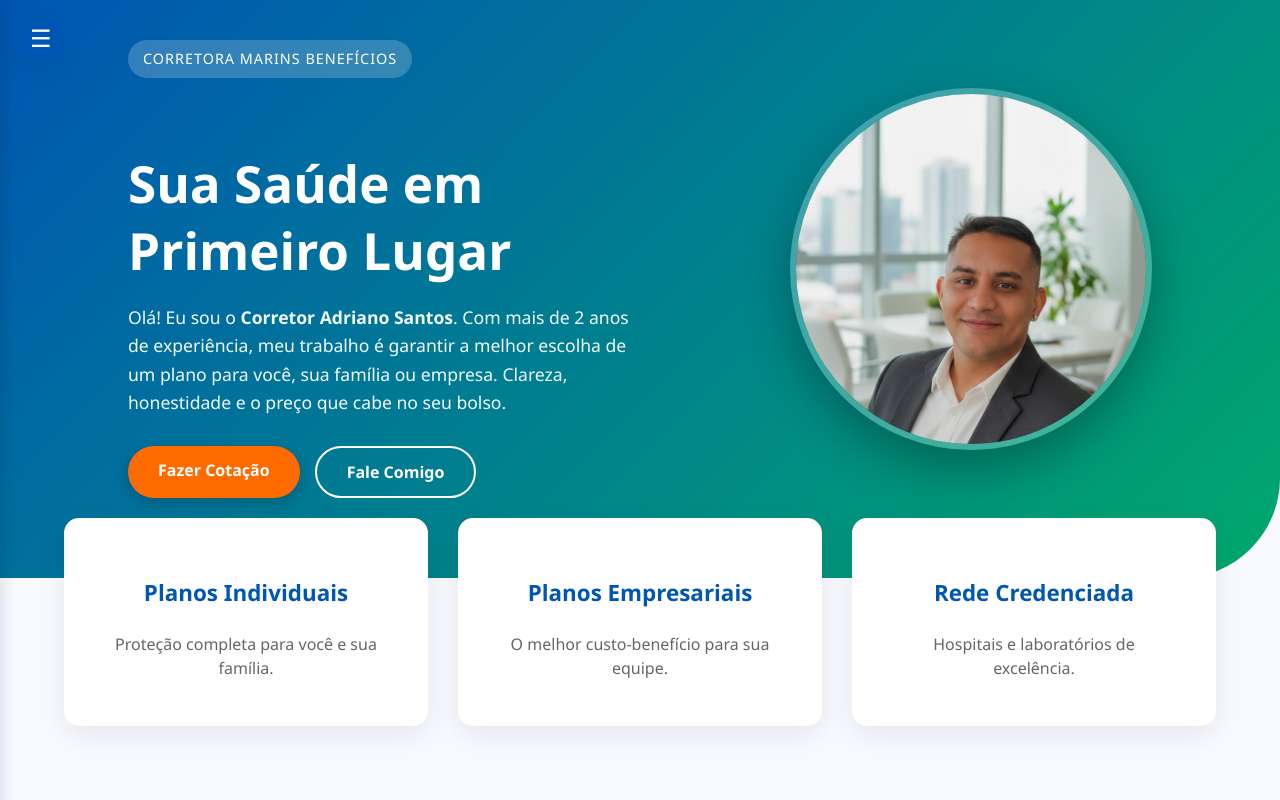
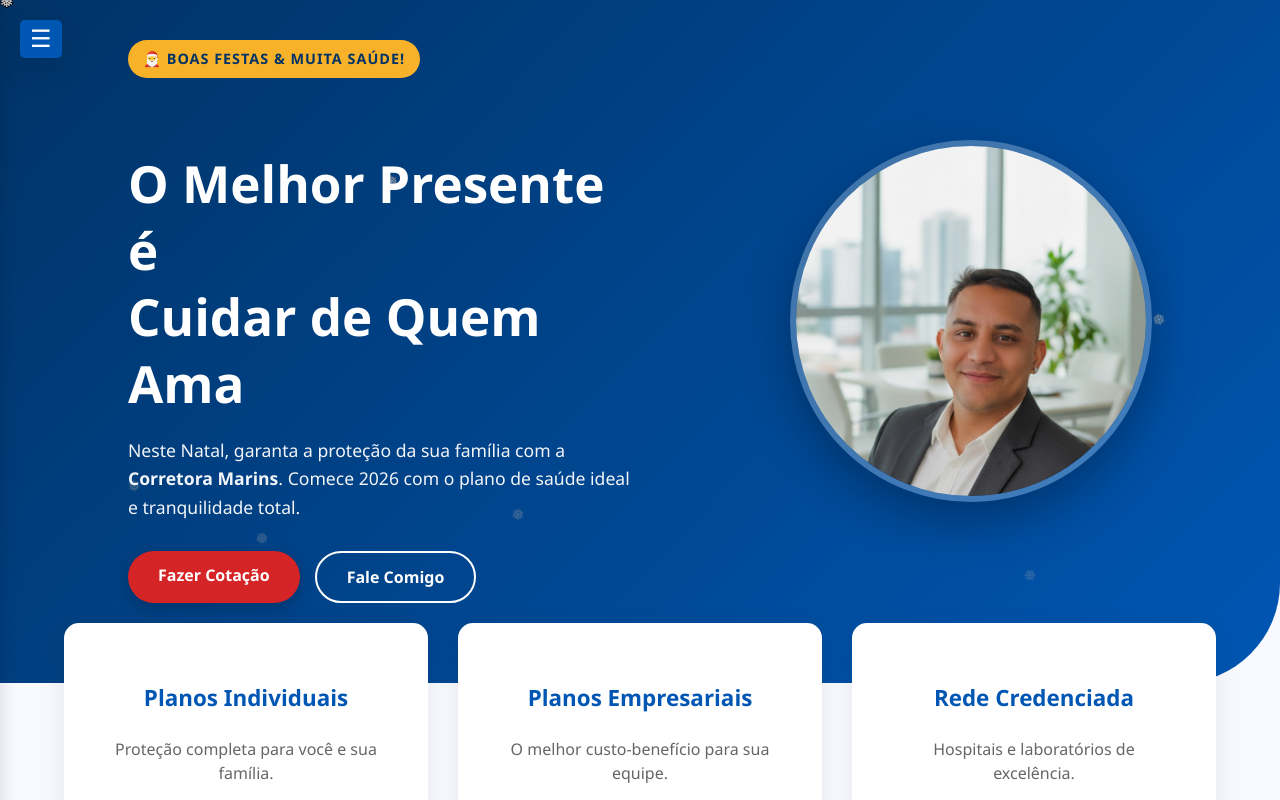
Before and after one commit to blood360/portfolio-corretor, a React (Vite) app in the folder frontend/: page / in a window 1280 px wide. Built offline with nearby package versions, Linux system fonts and the light colour scheme; no server answers.

Commit message:
Adicionado tema natalino

```diff
--- a/frontend/src/App.css
+++ b/frontend/src/App.css
@@ -2,29 +2,37 @@
 /* 1. VARIÁVEIS E BASE (NOVA IDENTIDADE VISUAL)   */
 /* ============================================== */
 :root {
-    /* Cores da Marins Benefícios */
+    /* --- CORES BASE DA MARCA (MANTIDAS) --- */
     --color-blue-primary: #0056b3;
     --color-teal-secondary: #00a86b;
-    --color-orange-accent: #ff6b00;
-    --color-purple-accent: #6f42c1;
 
-    /* Gradientes */
-    --gradient-main: linear-gradient(135deg, var(--color-blue-primary), var(--color-teal-secondary));
-    --gradient-hover: linear-gradient(135deg, var(--color-teal-secondary), var(--color-blue-primary));
+    /* --- CORES DE NATAL (NOVAS) --- */
+    --color-christmas-red: #d42426; /* Vermelho Noel */
+    --color-christmas-gold: #f8b229; /* Dourado Estrela */
+    --color-snow-white: #ffffff;
 
-    /* Cores Neutras */
+    /* --- ADAPTAÇÃO FESTIVA --- */
+    /* Troquei o gradiente principal para ter um toque mais "noite feliz" (Azul mais profundo) */
+    --gradient-main: linear-gradient(135deg, #003366, #0056b3);
+
+    /* Trocamos o gradiente dos botões para VERMELHO */
+    --gradient-hover: linear-gradient(135deg, #b31217, #e52d27);
+
+    /* Cores de acento agora são o Dourado e o Vermelho */
+    --color-orange-accent: var(--color-christmas-red); /* Botões principais agora são vermelhos */
+    --text-highlight: var(--color-christmas-gold); /* Detalhes em dourado */
+
+    /* Cores Neutras (Mantidas) */
     --text-dark: #2c3e50;
     --text-light: #ffffff;
-    --text-muted: #7f8c8d;
     --bg-light: #f4f7f9;
     --bg-white: #ffffff;
-    --border-color: #e1e8ed;
 
     /* Tipografia e Bordas */
     --font-primary: 'Poppins', 'Segoe UI', Tahoma, sans-serif;
     --border-radius-card: 15px;
     --border-radius-btn: 30px;
-    --shadow-soft: 0 10px 30px rgba(0, 0, 0, 0.05);
+    --shadow-soft: 0 10px 30px rgba(0, 0, 0, 0.1);
 }
 
 html, body {
@@ -164,9 +172,9 @@ a:hover {
 
 /* Muda a cor da borda do input */
 .material-input-field:focus {
-    border-color: var(--color-blue-primary); /* Usa o azul da sua marca */
-    background-color: #fff; /* Opcional: fica branco ao focar pra destacar */
-    box-shadow: 0 4px 10px rgba(0, 86, 179, 0.1); /* Sombra suave */
+    border-color: var(--color-blue-primary);
+    background-color: #fff;
+    box-shadow: 0 4px 10px rgba(0, 86, 179, 0.1);
 }
 
 /* Muda a cor do label e o fundo dele para acompanhar */
--- /dev/null
+++ b/frontend/src/components/Snowfall.jsx
@@ -0,0 +1,17 @@
+import React from 'react';
+import '../styles/Snowfall.css';
+
+const Snowfall = () => {
+    // Cria um array de 50 flocos
+    const flakes = Array.from({ length: 50 });
+
+    return (
+        <div className="snow-container">
+            {flakes.map((_, i) => (
+                <div key={i} className="snowflake">❅</div>
+            ))}
+        </div>
+    );
+};
+
+export default Snowfall;
--- a/frontend/src/pages/Home.jsx
+++ b/frontend/src/pages/Home.jsx
@@ -1,7 +1,8 @@
 import React, { useState, useEffect } from 'react';
 import { Link } from 'react-router-dom';
 import AtualizacoesCarousel from '../components/AtualizacoesCarousel';
-import FormularioDepoimento from '../components/FormularioDepoimento'; // Importação do formulário
+import FormularioDepoimento from '../components/FormularioDepoimento';
+import Snowfall from '../components/Snowfall'; // <--- Importando a neve
 import '../styles/Home.css';
 
 const Home = () => {
@@ -12,11 +13,9 @@ const Home = () => {
   useEffect(() => {
     const fetchData = async () => {
       try {
-        // Busca Atualizações
         const resAtu = await fetch('/api/atualizacoes');
         if (resAtu.ok) setAtualizacoes(await resAtu.json());
 
-        // Busca Depoimentos Aprovados (Rota Pública)
         const resDepo = await fetch('/api/depoimentos/publicos');
         if (resDepo.ok) setDepoimentos(await resDepo.json());
 
@@ -35,18 +34,29 @@ const Home = () => {
   return (
     <div className="home-wrapper">
 
-      {/* 1. HERO SECTION */}
+      {/* 1. HERO SECTION (EDIÇÃO DE NATAL) */}
       <section className="hero-section">
+        {/* Adicionando a neve caindo */}
+        <Snowfall />
+
         <div className="hero-content">
-          <span className="hero-badge">Corretora Marins Benefícios</span>
-          <h1>Sua Saúde em <br/>Primeiro Lugar</h1>
+          {/* Badge Dourado */}
+          <span className="hero-badge" style={{backgroundColor: '#f8b229', color: '#003366', fontWeight: 'bold'}}>
+             🎅 Boas Festas & Muita Saúde!
+          </span>
+
+          <h1>O Melhor Presente é <br/>Cuidar de Quem Ama</h1>
+
           <p>
-            Olá! Eu sou o <strong>Corretor Adriano Santos</strong>.
-            Com mais de 2 anos de experiência, meu trabalho é garantir a melhor escolha de um plano para você, sua família ou empresa.
-            Clareza, honestidade e o preço que cabe no seu bolso.
+            Neste Natal, garanta a proteção da sua família com a <strong>Corretora Marins</strong>.
+            Comece 2026 com o plano de saúde ideal e tranquilidade total.
           </p>
+
           <div className="hero-buttons">
-            <Link to="/cotacao" className="btn-hero primary">Fazer Cotação</Link>
+            {/* Botão Vermelho de Natal */}
+            <Link to="/cotacao" className="btn-hero primary" style={{backgroundColor: '#d42426'}}>
+                Fazer Cotação
+            </Link>
             <Link to="/contato" className="btn-hero secondary">Fale Comigo</Link>
           </div>
         </div>
@@ -112,7 +122,6 @@ const Home = () => {
             )}
         </div>
 
-        {/* FORMULÁRIO DE AVALIAÇÃO */}
         <div style={{maxWidth: '600px', margin: '50px auto 0'}}>
             <FormularioDepoimento />
         </div>
--- a/frontend/src/styles/AtualizacoesCarousel.css
+++ b/frontend/src/styles/AtualizacoesCarousel.css
@@ -1,36 +1,40 @@
 .carousel-container {
     position: relative;
     margin: 0 auto;
-    max-width: 350px;
     width: 100%;
+    max-width: 1200px; /* Largura máxima maior para caber 3 cards */
     min-height: 480px;
-    display: flex;
-    justify-content: center;
-    align-items: flex-start;
+    padding-bottom: 40px; /* Espaço para as bolinhas */
+    overflow: hidden; /* Esconde o que está fora */
 }
 
-.carousel-item {
-    transition: opacity 0.5s ease-in-out;
-    position: absolute;
+/* O "Trilho" que segura os cards */
+.carousel-track {
+    display: flex;
+    justify-content: center; /* Centraliza se tiver poucos itens */
+    gap: 0; /* O espaçamento é controlado pelo padding do slot */
+    transition: transform 0.5s ease-in-out;
     width: 100%;
-    top: 0;
-    left: 0;
+}
 
+/* Cada espaço onde fica um card */
+.carousel-slot {
+    padding: 0 10px; /* Espacinho entre os cards */
+    box-sizing: border-box;
     display: flex;
     justify-content: center;
 }
 
-.fade-in { opacity: 1; z-index: 2; }
-.fade-out { opacity: 0; z-index: 1; }
-
+/* Indicadores (Bolinhas) */
 .carousel-indicators {
     position: absolute;
-    bottom: 0px;
+    bottom: 0;
     left: 50%;
     transform: translateX(-50%);
     display: flex;
     gap: 8px;
-    padding-bottom: 10px;
+    padding: 10px 0;
+    z-index: 10;
 }
 
 .indicator {
@@ -44,6 +48,13 @@
 }
 
 .indicator.active {
-    background-color: #0056b3;
+    background-color: var(--color-blue-primary, #0056b3);
     transform: scale(1.2);
 }
+
+.sem-atualizacoes {
+    text-align: center;
+    color: #666;
+    font-style: italic;
+    padding: 20px;
+}
--- /dev/null
+++ b/frontend/src/styles/Snowfall.css
@@ -0,0 +1,38 @@
+.snow-container {
+    position: absolute;
+    top: 0;
+    left: 0;
+    width: 100%;
+    height: 100%;
+    overflow: hidden;
+    pointer-events: none; /* Deixa clicar através da neve */
+    z-index: 1; /* Fica em cima do fundo azul, mas atrás do texto */
+}
+
+.snowflake {
+    position: absolute;
+    top: -10px;
+    color: rgba(255, 255, 255, 0.8);
+    font-size: 1em;
+    font-family: Arial;
+    text-shadow: 0 0 1px #000;
+    animation: fall linear infinite;
+}
+
+/* Gera posições e tempos aleatórios para os flocos parecerem naturais */
+.snowflake:nth-child(1) { left: 10%; animation-duration: 10s; animation-delay: -1s; }
+.snowflake:nth-child(2) { left: 20%; animation-duration: 12s; animation-delay: -3s; }
+.snowflake:nth-child(3) { left: 30%; animation-duration: 8s; animation-delay: -5s; }
+.snowflake:nth-child(4) { left: 40%; animation-duration: 11s; animation-delay: -2s; }
+.snowflake:nth-child(5) { left: 50%; animation-duration: 9s; animation-delay: -4s; }
+.snowflake:nth-child(6) { left: 60%; animation-duration: 13s; animation-delay: -6s; }
+.snowflake:nth-child(7) { left: 70%; animation-duration: 15s; animation-delay: -8s; }
+.snowflake:nth-child(8) { left: 80%; animation-duration: 10s; animation-delay: -2s; }
+.snowflake:nth-child(9) { left: 90%; animation-duration: 14s; animation-delay: -1s; }
+.snowflake:nth-child(10) { left: 25%; animation-duration: 11s; animation-delay: -4s; }
+/* ... Adicione mais variações se quiser ... */
+
+@keyframes fall {
+    0% { transform: translateY(-100px) rotate(0deg); opacity: 1; }
+    100% { transform: translateY(100vh) rotate(360deg); opacity: 0; }
+}
```
Also changed, not shown: frontend/src/components/AtualizacoesCarousel.jsx (+55 -32 lines), 5 other files (tests, documents, lock files or other folders).
